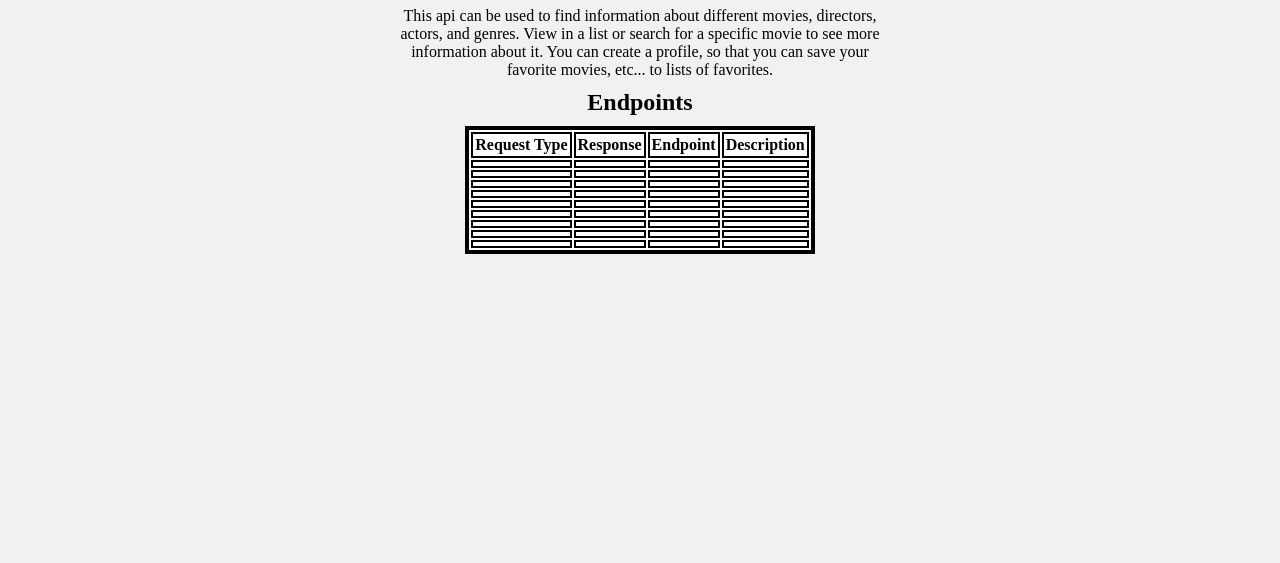
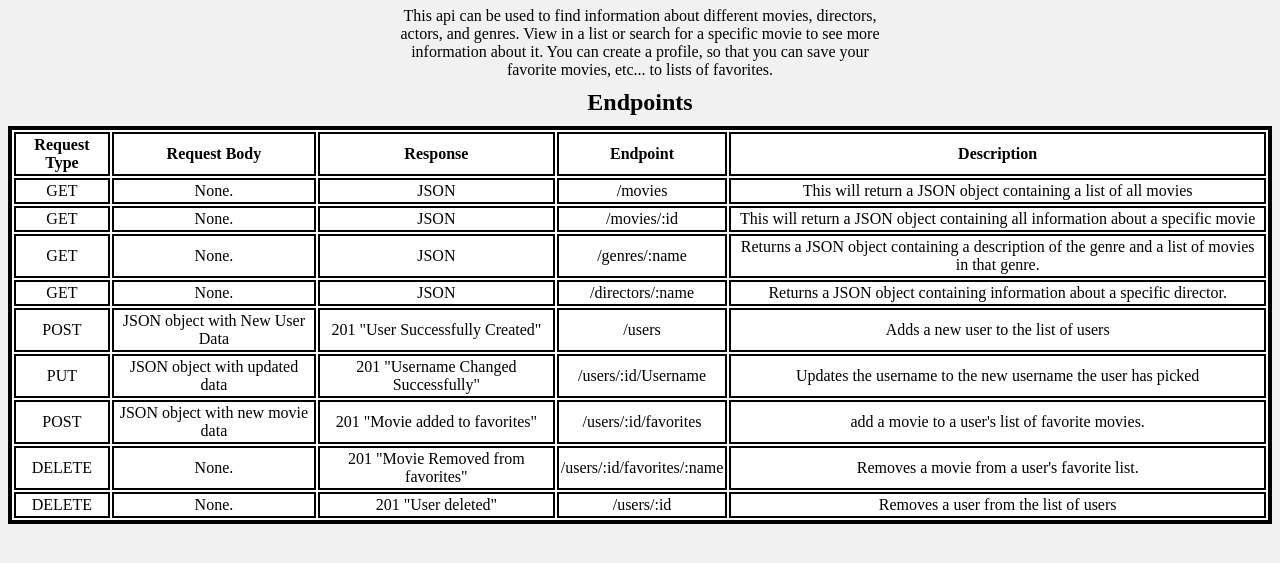
Before and after one commit to tpamplin/js-movie-api, a website: page public/documentation.html in a window 1280 px wide. Shown: the part 87-650 px from the top of the page. Drawn offline with Linux system fonts and the light colour scheme.

Commit message:
added basic documentation

```diff
--- a/public/documentation.html
+++ b/public/documentation.html
@@ -20,72 +20,82 @@
     <table>
         <tr>
             <th>Request Type</th>
+            <th>Request Body</th>
             <th>Response</th>
             <th>Endpoint</th>
             <th>Description</th>
         </tr>
 
         <tr>
-            <td></td>
-            <td></td>
-            <td></td>
-            <td></td>
+            <td>GET</td>
+            <td>None.</td>
+            <td>JSON</td>
+            <td>/movies</td>
+            <td>This will return a JSON object containing a list of all movies</td>
         </tr>
 
         <tr>
-            <td></td>
-            <td></td>
-            <td></td>
-            <td></td>
+            <td>GET</td>
+            <td>None.</td>
+            <td>JSON</td>
+            <td>/movies/:id</td>
+            <td>This will return a JSON object containing all information about a specific movie</td>
         </tr>
 
         <tr>
-            <td></td>
-            <td></td>
-            <td></td>
-            <td></td>
+            <td>GET</td>
+            <td>None.</td>
+            <td>JSON</td>
+            <td>/genres/:name</td>
+            <td>Returns a JSON object containing a description of the genre and a list of movies in that genre.</td>
         </tr>
 
         <tr>
-            <td></td>
-            <td></td>
-            <td></td>
-            <td></td>
+            <td>GET</td>
+            <td>None.</td>
+            <td>JSON</td>
+            <td>/directors/:name</td>
+            <td>Returns a JSON object containing information about a specific director.</td>
         </tr>
 
         <tr>
-            <td></td>
-            <td></td>
-            <td></td>
-            <td></td>
+            <td>POST</td>
+            <td>JSON object with New User Data</td>
+            <td>201 "User Successfully Created"</td>
+            <td>/users</td>
+            <td>Adds a new user to the list of users</td>
         </tr>
 
         <tr>
-            <td></td>
-            <td></td>
-            <td></td>
-            <td></td>
+            <td>PUT</td>
+            <td>JSON object with updated data</td>
+            <td>201 "Username Changed Successfully"</td>
+            <td>/users/:id/Username</td>
+            <td>Updates the username to the new username the user has picked</td>
         </tr>
 
         <tr>
-            <td></td>
-            <td></td>
-            <td></td>
-            <td></td>
+            <td>POST</td>
+            <td>JSON object with new movie data</td>
+            <td>201 "Movie added to favorites"</td>
+            <td>/users/:id/favorites</td>
+            <td>add a movie to a user's list of favorite movies.</td>
         </tr>
 
         <tr>
-            <td></td>
-            <td></td>
-            <td></td>
-            <td></td>
+            <td>DELETE</td>
+            <td>None.</td>
+            <td>201 "Movie Removed from favorites"</td>
+            <td>/users/:id/favorites/:name</td>
+            <td>Removes a movie from a user's favorite list.</td>
         </tr>
 
         <tr>
-            <td></td>
-            <td></td>
-            <td></td>
-            <td></td>
+            <td>DELETE</td>
+            <td>None.</td>
+            <td>201 "User deleted"</td>
+            <td>/users/:id</td>
+            <td>Removes a user from the list of users</td>
         </tr>
 
     </table>
--- a/public/styles.css
+++ b/public/styles.css
@@ -4,6 +4,7 @@
 
 body{
     background-color:#f1f1f2 ;
+
 }
 
 table{
```
